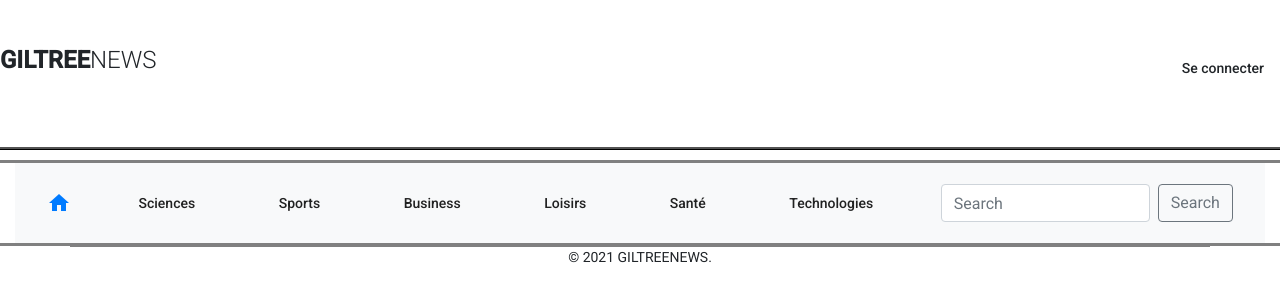
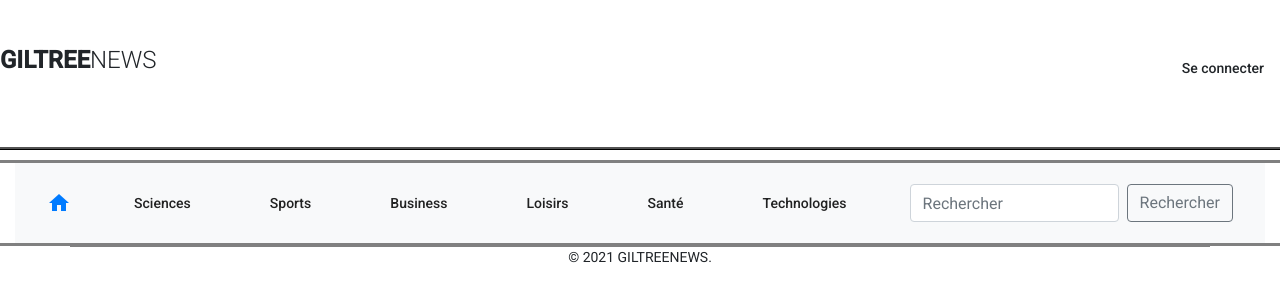
Before and after one commit to giltreenews/giltreenewsApp, an Angular app in the folder FrontEnd/: page /user in a window 1280 px wide. Shown: the top 302 px of the page. Built offline with nearby package versions, Linux system fonts and the light colour scheme.

Commit message:
[HS] mise a jour navbar.component.html

```diff
--- a/FrontEnd/src/app/shared/navbar/navbar.component.html
+++ b/FrontEnd/src/app/shared/navbar/navbar.component.html
@@ -1,34 +1,20 @@
 <div class="container-fluid" style="border-bottom:3px solid grey;border-top:3px solid grey; margin-top: 10px" >
   <nav class="navbar navbar-expand-md navbar-light bg-light" >
   <mat-toolbar class="navbar navbar-light bg-light justify-content-between" >
-
       <button type="button" class="navbar-toggler" data-toggle="collapse" data-target="#navbarCollapse">
           <span class="navbar-toggler-icon"></span>
       </button>
-
       <mat-icon aria-hidden="false" aria-label="Example home icon" ><a routerLink="" style="text-decoration: none;color:none">home</a></mat-icon>
-
-
-
-          <button mat-button color [routerLink]="'/user/detail-category/' +categoryEnum.SCIENCE ">Sciences</button>
-
-          <button mat-button color [routerLink]="'/user/detail-category/' +categoryEnum.SPORT ">Sports</button>
-
-          <button mat-button color [routerLink]="'/user/detail-category/' +categoryEnum.BUSINESS">Business</button>
-
-          <button mat-button color [routerLink]="'/user/detail-category/' +categoryEnum.ENTERTAINMENT">Loisirs</button>
-
-          <button mat-button color [routerLink]="'/user/detail-category/' +categoryEnum.HEALTH"> Santé</button>
-
-          <button mat-button color [routerLink]="'/user/detail-category/' +categoryEnum.TECHNOLOGY">Technologies</button>
-
-
-
-          <form class="form-inline">
-            <input class="form-control mr-sm-2" type="search" placeholder="Search" aria-label="Search">
-            <button class="btn btn-outline-secondary my-2 my-sm-0" type="submit">Search</button>
-
-          </form>
+        <button mat-button color (click)="goTo(categoryEnum.SCIENCE)">Sciences</button>
+        <button mat-button color (click)="goTo(categoryEnum.SPORT)">Sports</button>
+        <button mat-button color (click)="goTo(categoryEnum.BUSINESS)">Business</button>
+        <button mat-button color (click)="goTo(categoryEnum.ENTERTAINMENT)">Loisirs</button>
+        <button mat-button color (click)="goTo(categoryEnum.HEALTH)" > Santé</button>
+        <button mat-button color (click)="goTo(categoryEnum.TECHNOLOGY)">Technologies</button>
+        <div class="form-inline">
+          <input class="form-control mr-sm-2" (keyup)="searchText = $event.target.value" type="search" placeholder="Rechercher" aria-label="Search">
+          <button class="btn btn-outline-secondary my-2 my-sm-0" (click)="search()"  >Rechercher</button>
+        </div>
   </mat-toolbar>
   </nav>
   </div>
```
Lines whose indentation alone changed are shown as unchanged.
